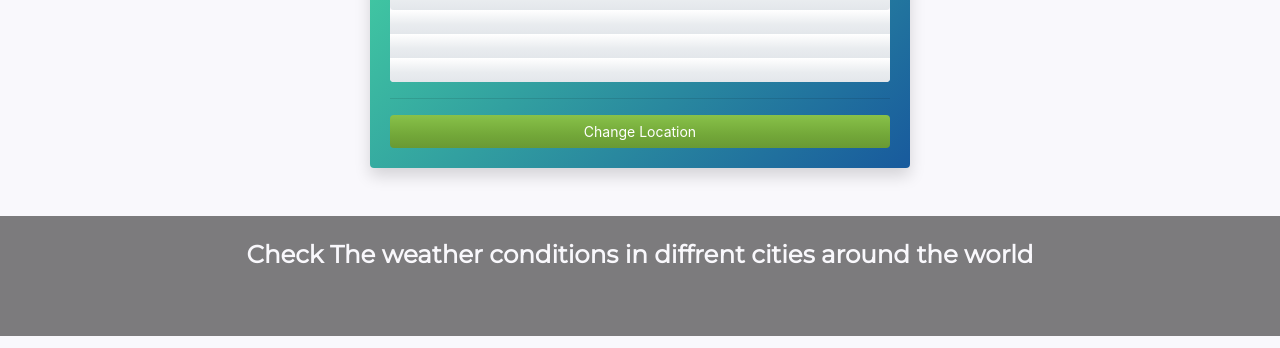
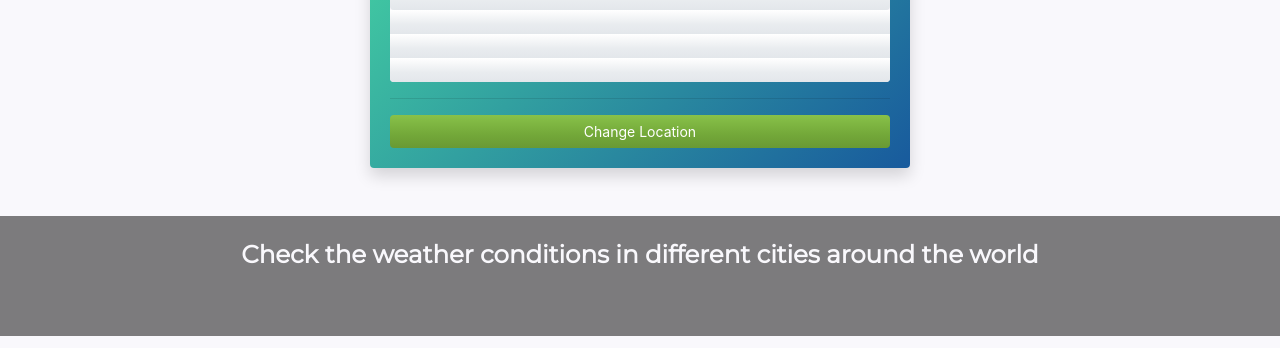
Before and after one commit to aduferobiu/Weather-App, a plain HTML site: page index.html in a window 1280 px wide. Shown: the part 190-538 px from the top of the page. Drawn offline with Linux system fonts and the light colour scheme; no server answers.

Commit message:
Edit the index page sub-section

```diff
--- a/index.html
+++ b/index.html
@@ -107,7 +107,7 @@
                 <div class="container">
                     <div class="row">
                         <div class="col text-light text-center mx-2 mt-4">
-                            <h3 class="font-montserrat font-weight-bold">Check The weather conditions in diffrent cities around the world</h3>
+                            <h3 class="font-montserrat font-weight-bold">Check the weather conditions in different cities around the world</h3>
                         </div>
                     </div>
                 </div>
```
